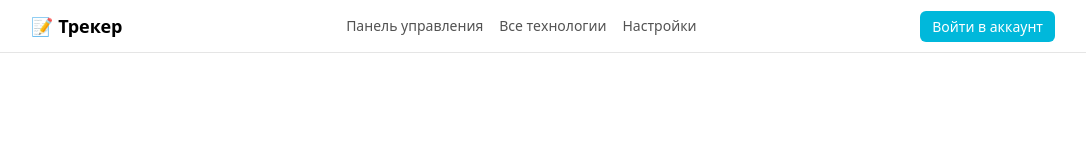
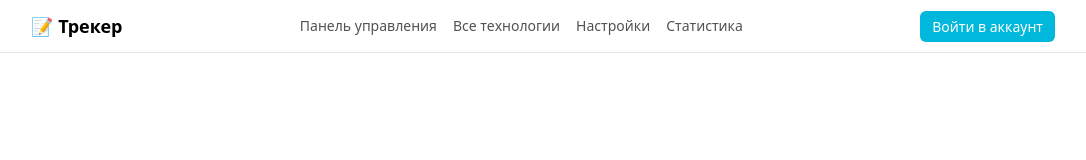
Before and after one commit to Pelfox/learning-tracker, a React (Vite) app: page / in a window 1280 px wide. Shown: the top 160 px of the page, without its empty margins (97-1183 px from the left). Built offline with nearby package versions, Linux system fonts and the light colour scheme.

Commit message:
feat: added statistics page

```diff
--- a/src/App.tsx
+++ b/src/App.tsx
@@ -14,6 +14,7 @@ import { TechnologiesPage } from './pages/dashboard/technologies';
 import { TechnologyPage } from './pages/dashboard/technology-page';
 import { LoginPage } from './pages/login';
 import { SettingsPage } from './pages/settings';
+import { StatisticsPage } from './pages/statistics';
 import './App.css';
 
 export default function App() {
@@ -29,6 +30,7 @@ export default function App() {
               <NavbarMenuLink to="/dashboard">Панель управления</NavbarMenuLink>
               <NavbarMenuLink to="/technologies">Все технологии</NavbarMenuLink>
               <NavbarMenuLink to="/settings">Настройки</NavbarMenuLink>
+              <NavbarMenuLink to="/statistics">Статистика</NavbarMenuLink>
             </NavbarMenuContainer>
             <div>
               <LoginButton />
@@ -42,6 +44,7 @@ export default function App() {
             <Route path="/technologies/:id" element={<TechnologyPage />} />
             <Route path="/add-technology" element={<AddTechnologyPage />} />
             <Route path="/settings" element={<SettingsPage />} />
+            <Route path="/statistics" element={<StatisticsPage />} />
           </Routes>
         </div>
       </TechnologiesContextProvider>
--- /dev/null
+++ b/src/pages/statistics.tsx
@@ -0,0 +1,18 @@
+import { ProgressIndicator } from '../components/dashboard/progress-indicator';
+import { PageWrapper } from '../components/page-wrapper';
+import { ProtectedPage } from '../components/protected-page';
+
+export function StatisticsPage() {
+  return (
+    <PageWrapper>
+      <ProtectedPage>
+        <div className="w-full">
+          <h1 className="text-xl font-semibold leading-tight">Статистика</h1>
+          <div className="mt-4">
+            <ProgressIndicator />
+          </div>
+        </div>
+      </ProtectedPage>
+    </PageWrapper>
+  );
+}
```
